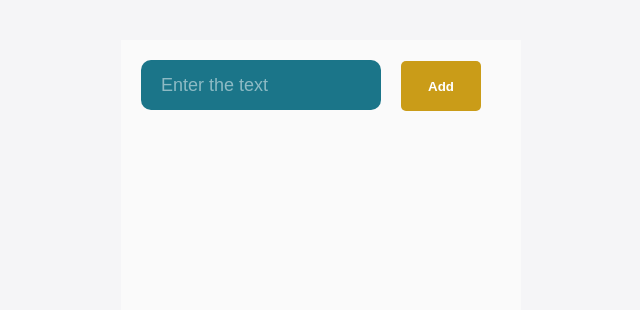
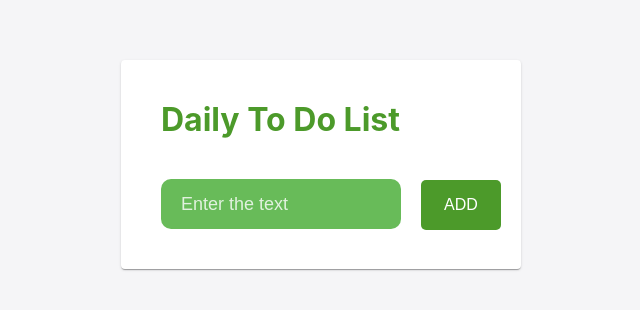
Before and after one commit to Alam1386/todolist, a React (Create React App) app: page / in a window 1280 px wide. Shown: the top 310 px of the page, without its empty margins (319-959 px from the left). Built offline with nearby package versions, Linux system fonts and the light colour scheme.

Commit message:
Some final style touch is completed

```diff
--- a/package.json
+++ b/package.json
@@ -7,6 +7,7 @@
     "@fortawesome/fontawesome-svg-core": "^1.2.25",
     "@fortawesome/free-solid-svg-icons": "^5.11.2",
     "@fortawesome/react-fontawesome": "^0.1.7",
+    "@material-ui/core": "^4.5.2",
     "react": "^16.11.0",
     "react-dom": "^16.11.0",
     "react-flip-move": "^3.0.4",
--- a/src/App.css
+++ b/src/App.css
@@ -2,13 +2,18 @@ body{
   background-color: #f5f5f7;
 }
 .App {
-  background-color: #fafafa;
-  min-height: 500px;
+  /* background-color: #fafafa;
+  min-height: 500px; */
   width: 400px;
   margin: 40px auto;
+  padding: 20px;
+}
+#to-do-list h1{
+  margin: 20px;
+  color: #4c9a2a;
 }
 #to-do-list input{
-  background-color: rgb(27,117,137);
+  background-color: #68bb59;
   border: 0;
   width: 200px;
   height: 50px;
@@ -19,7 +24,7 @@ body{
   color: #ffffff;
 }
 #to-do-list input::placeholder{
-  color: rgba(255,255,255,0.5);
+  color: rgba(255,255,255,0.8);
 }
 #to-do-list input:focus, #to-do-list button:focus{
   outline: none;
@@ -27,10 +32,14 @@ body{
 #to-do-list button{
   height: 50px;
   width: 80px;
+  text-transform: uppercase;
+  font-size: 16px;
   border-radius: 5px;
   border: 0;
-  background-color: rgb(202,156,24);
+  background-color: #4c9a2a;
   cursor: pointer;
-  font-weight: bolder;
   color:#fff;
 }
+.MuiPaper-elevation1{
+  padding: 20px;
+}
--- a/src/App.js
+++ b/src/App.js
@@ -4,7 +4,11 @@ import './App.css';
 import ListItems from './ListItems'
 import {library} from '@fortawesome/fontawesome-svg-core';
 import {faTrash} from '@fortawesome/free-solid-svg-icons';
+import { makeStyles } from '@material-ui/core/styles';
+import Paper from '@material-ui/core/Paper';
 library.add(faTrash);
+
+
 
 class App extends React.Component{
   constructor(props){
@@ -69,8 +73,10 @@ class App extends React.Component{
   render(){
     return(
       <div className='App'>
+          <Paper>
           <header>
           <form id="to-do-list"onSubmit={this.addItem}>
+              <h1>Daily To Do List</h1>
             <input type='text' placeholder='Enter the text'
             value={this.state.currentItem.text}
             onChange={this.handleInput}/>
@@ -81,6 +87,7 @@ class App extends React.Component{
           deleteItem = {this.deleteItem}
           setUpdate = {this.setUpdate}
           />
+        </Paper>
         </div>
     )
   }
--- a/src/ListItems.css
+++ b/src/ListItems.css
@@ -1,7 +1,8 @@
 .list{
-  color: #000;
+  color: #4c9a2a;
   width: 300px;
-  background-color: #f5f5;
+  box-shadow: 0px 1px 1px -1px rgba(0,0,0,0.2), 0px 1px 1px 0px rgba(0,0,0,0.14), 0px 1px 3px 0px rgba(0,0,0,0.12);
+
   height: 50px;
   margin: 20px auto;
   border-radius: 5px;
@@ -22,7 +23,7 @@
 .list p input{
   background-color: transparent;
   border: 0;
-  color: #000;
+  color: #4c9a2a;
   font-size: 18px;
 }
 .list p input:focus{
```
Also changed, not shown: 1 other file (tests, documents, lock files or other folders). Lines whose indentation alone changed are shown as unchanged.
